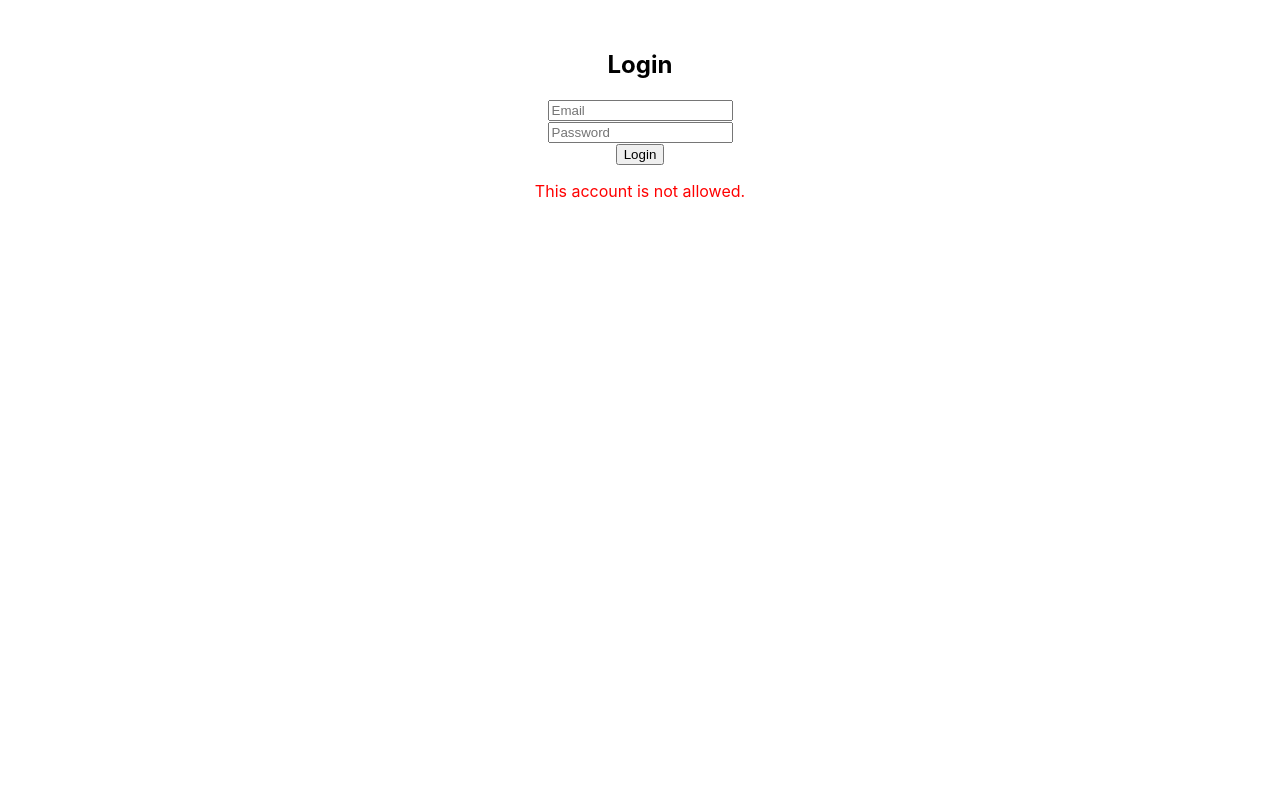
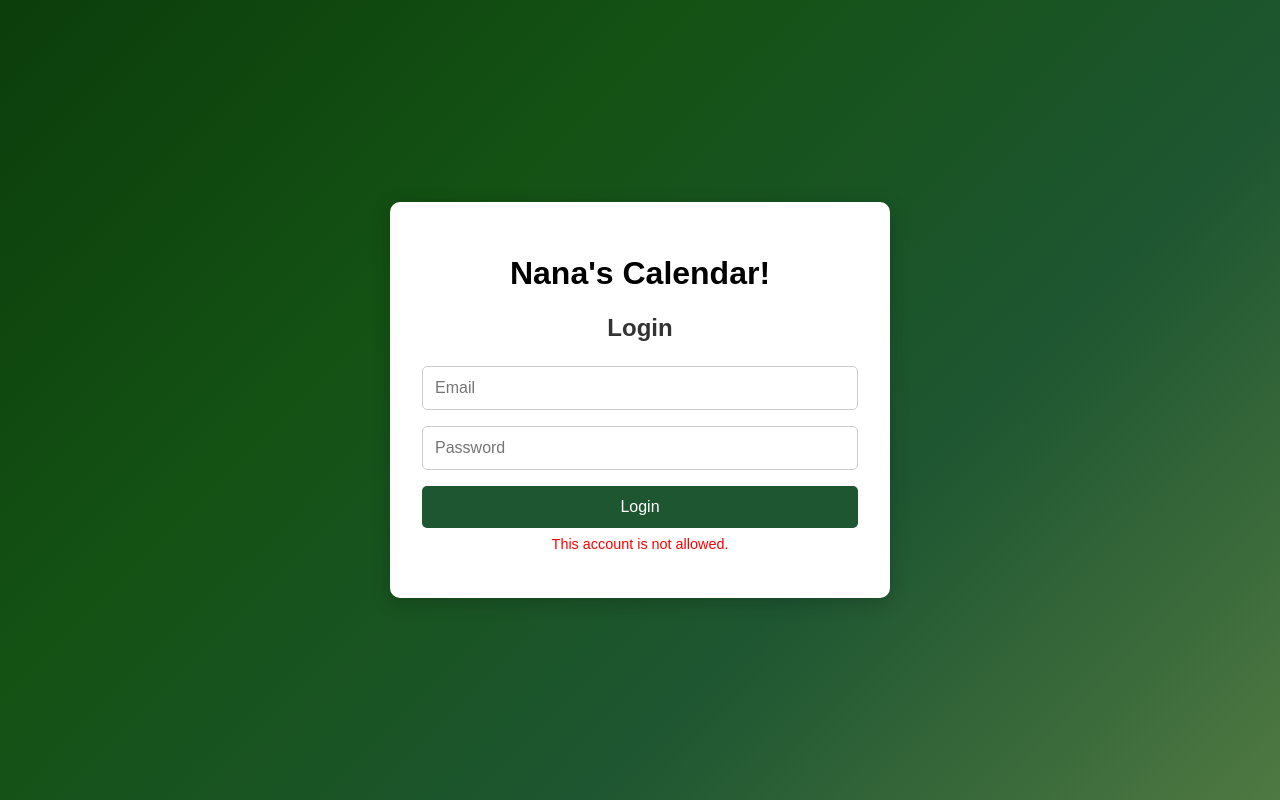
Before and after one commit to clogan1227/NanaCalendar, a React (Create React App) app: page / in a window 1280 px wide. Both pictures are taken after a click on the button "Login". Built offline with nearby package versions, Linux system fonts and the light colour scheme; no server answers.

Commit message:
Updated login design

```diff
--- a/src/index.css
+++ b/src/index.css
@@ -11,3 +11,115 @@ code {
   font-family: source-code-pro, Menlo, Monaco, Consolas, 'Courier New',
     monospace;
 }
+
+/* Apply box-sizing globally */
+* {
+  box-sizing: border-box;
+}
+
+/* Center the login box on the screen */
+.login-container {
+  display: flex;
+  justify-content: center;
+  align-items: center;
+  height: 100vh;
+  background: linear-gradient(
+    135deg,
+    #0b3d0b,  /* deep forest green */
+    #145214,  /* dark leafy green */
+    #1e5631,  /* medium forest green */
+    #4f7942   /* mossy green highlight */
+  );
+  font-family: Arial, sans-serif;
+  padding: 1rem; /* Prevent edges from touching on small screens */
+}
+
+/* The white card */
+.login-box {
+  background: white;
+  padding: 2rem;
+  border-radius: 10px;
+  box-shadow: 0 4px 20px rgba(0, 0, 0, 0.2);
+  width: 100%;
+  max-width: 500px; /* Limit width on large screens */
+  text-align: center;
+}
+
+/* Title */
+.login-box h2 {
+  margin-bottom: 1.5rem;
+  color: #333;
+}
+
+/* Inputs */
+.login-input {
+  width: 100%;
+  padding: 0.75rem;
+  margin-bottom: 1rem;
+  border: 1px solid #ccc;
+  border-radius: 5px;
+  font-size: 1rem;
+  transition: border-color 0.2s;
+  display: block;
+}
+
+.login-input:focus {
+  border-color: #4a90e2;
+  outline: none;
+}
+
+/* Button */
+.login-button {
+  width: 100%;
+  padding: 0.75rem;
+  background: #1e5631;
+  color: white;
+  border: none;
+  border-radius: 5px;
+  font-size: 1rem;
+  cursor: pointer;
+  transition: background 0.2s;
+  display: block;
+}
+
+.login-button:hover {
+  background: #145214;
+  transform: translateY(-1px);
+}
+
+.login-button:active {
+  background: #0b3d0b;
+  transform: translateY(0);
+}
+
+/* Error message */
+.login-error {
+  color: red;
+  margin-top: 0.5rem;
+  font-size: 0.9rem;
+}
+
+/* 📱 Mobile adjustments */
+@media (max-width: 480px) {
+  .login-box {
+    padding: 1.5rem;
+    max-width: 100%;
+  }
+
+  .login-box h2 {
+    font-size: 1.5rem;
+  }
+
+  .login-input,
+  .login-button {
+    font-size: 0.95rem;
+    padding: 0.65rem;
+  }
+}
+
+/* 💻 Larger screens */
+@media (min-width: 768px) {
+  .login-box {
+    max-width: 500px;
+  }
+}
--- a/src/index.js
+++ b/src/index.js
@@ -61,24 +61,48 @@ function Root() {
 
   if (!user) {
     return (
-      <div style={{ textAlign: "center", marginTop: "50px" }}>
+      // <div style={{ textAlign: "center", marginTop: "50px" }}>
+      //   <h2>Login</h2>
+      //   <input
+      //     type="email"
+      //     placeholder="Email"
+      //     value={email}
+      //     onChange={(e) => setEmail(e.target.value)}
+      //   />
+      //   <br />
+      //   <input
+      //     type="password"
+      //     placeholder="Password"
+      //     value={password}
+      //     onChange={(e) => setPassword(e.target.value)}
+      //   />
+      //   <br />
+      //   <button onClick={handleLogin}>Login</button>
+      //   {error && <p style={{ color: "red" }}>{error}</p>}
+      // </div>
+      <div className="login-container">
+        <div className="login-box">
+          <h1>Nana's Calendar!</h1>
           <h2>Login</h2>
           <input
             type="email"
             placeholder="Email"
             value={email}
             onChange={(e) => setEmail(e.target.value)}
+            className="login-input"
           />
-        <br />
           <input
             type="password"
             placeholder="Password"
             value={password}
             onChange={(e) => setPassword(e.target.value)}
+            className="login-input"
           />
-        <br />
-        <button onClick={handleLogin}>Login</button>
-        {error && <p style={{ color: "red" }}>{error}</p>}
+          <button onClick={handleLogin} className="login-button">
+            Login
+          </button>
+          {error && <p className="login-error">{error}</p>}
+        </div>
       </div>
     );
   }
```
Lines whose indentation alone changed are shown as unchanged.
